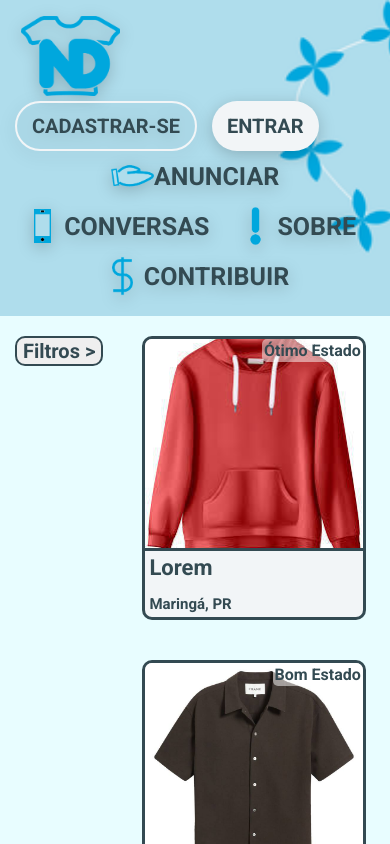
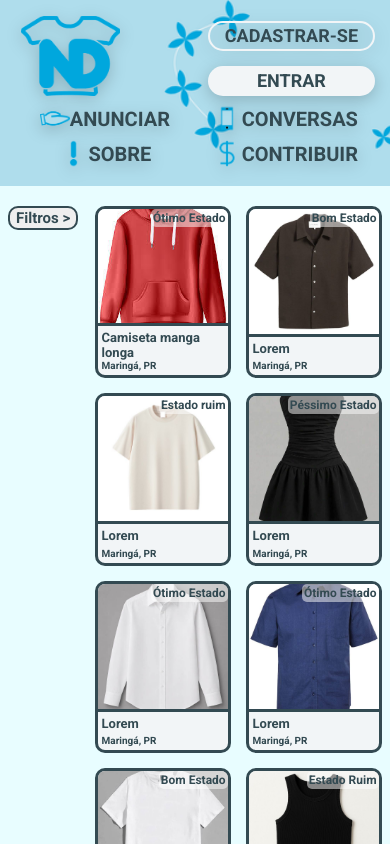
Before and after one commit to VictorArguelho/NovoDono, a React (Vite) app: page / in a window 390 px wide. Built offline with nearby package versions, Linux system fonts and the light colour scheme.

Commit message:
feat: add mobile responsiveness

```diff
--- a/src/components/Header/AuthButtons/AuthButtons.module.css
+++ b/src/components/Header/AuthButtons/AuthButtons.module.css
@@ -25,3 +25,14 @@
   border: solid var(--color-white) 2px;
   background: transparent;
 }
+
+@media (max-width: 768px) {
+  .authButtons {
+    flex-direction: column;
+  }
+
+  .button {
+    font-size: 18px;
+    height: 30px;
+  }
+}
--- a/src/components/Header/NavButtons/NavButtons.module.css
+++ b/src/components/Header/NavButtons/NavButtons.module.css
@@ -18,3 +18,16 @@
 .text {
   font-size: 25px;
 }
+
+@media (max-width: 768px) {
+  .navButtons {
+    display: grid;
+    grid-template-columns: 1fr 1fr;
+  }
+  .button {
+    height: 35px;
+  }
+  .text {
+    font-size: 20px;
+  }
+}
--- a/src/components/Main/AdsSection/AdCard/AdCard.module.css
+++ b/src/components/Main/AdsSection/AdCard/AdCard.module.css
@@ -1,5 +1,5 @@
 .adCard {
-  width: 80%;
+  width: 90%;
   max-width: 250px;
 
   aspect-ratio: 250 / 320;
@@ -64,3 +64,21 @@
   font-size: 15px;
   margin-top: auto;
 }
+
+@media (max-width: 768px) {
+  .adCard {
+    max-width: 130px;
+  }
+
+  .title {
+    font-size: 13px;
+  }
+
+  .location {
+    font-size: 10px;
+  }
+
+  .state {
+    font-size: 12px;
+  }
+}
--- a/src/components/Main/AdsSection/AdsSection.module.css
+++ b/src/components/Main/AdsSection/AdsSection.module.css
@@ -6,3 +6,9 @@
   justify-content: center;
   gap: 40px;
 }
+
+@media (max-width: 768px) {
+  .adsSection {
+    gap: 15px;
+  }
+}
--- a/src/components/Main/AdsSection/AdsSection.tsx
+++ b/src/components/Main/AdsSection/AdsSection.tsx
@@ -20,7 +20,7 @@ export default function AdsSection() {
       <AdCard
         adData={{
           image: roupa1,
-          name: "Lorem",
+          name: "Camiseta manga longa",
           location: "Maringá, PR",
           state: "Ótimo Estado",
         }}
--- a/src/components/Main/Filters/FilterGroup/FilterGroup.module.css
+++ b/src/components/Main/Filters/FilterGroup/FilterGroup.module.css
@@ -66,3 +66,13 @@
 .optionCheck:checked {
   background-color: var(--color-text);
 }
+
+@media (max-width: 768px) {
+  .filterGroup {
+    max-width: 120px;
+  }
+
+  .option {
+    font-size: 13px;
+  }
+}
--- a/src/components/Main/Filters/Filters.module.css
+++ b/src/components/Main/Filters/Filters.module.css
@@ -28,3 +28,18 @@
 .contentOpen {
   width: 230px;
 }
+
+@media (max-width: 768px) {
+  .filters {
+    margin-left: 8px;
+    margin-right: 8px;
+  }
+
+  .colapseButton {
+    font-size: 15px;
+  }
+
+    .contentOpen {
+    width: 150px;
+  }
+}
```
